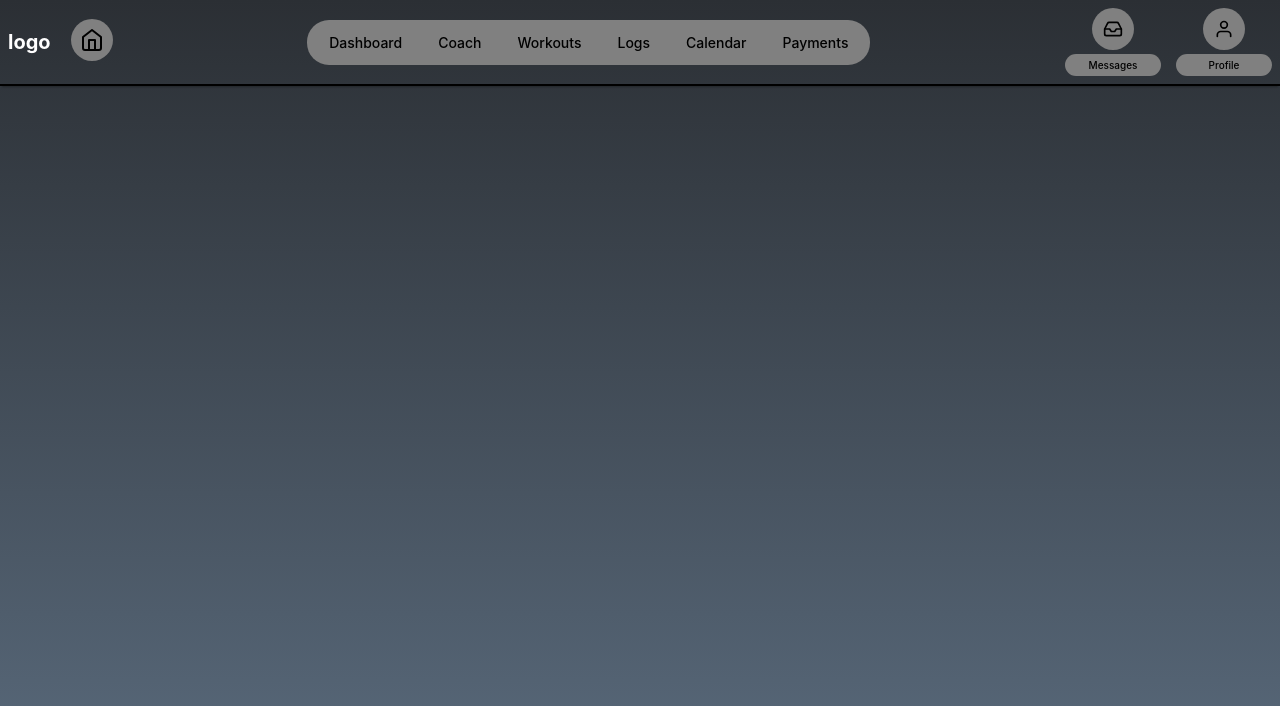
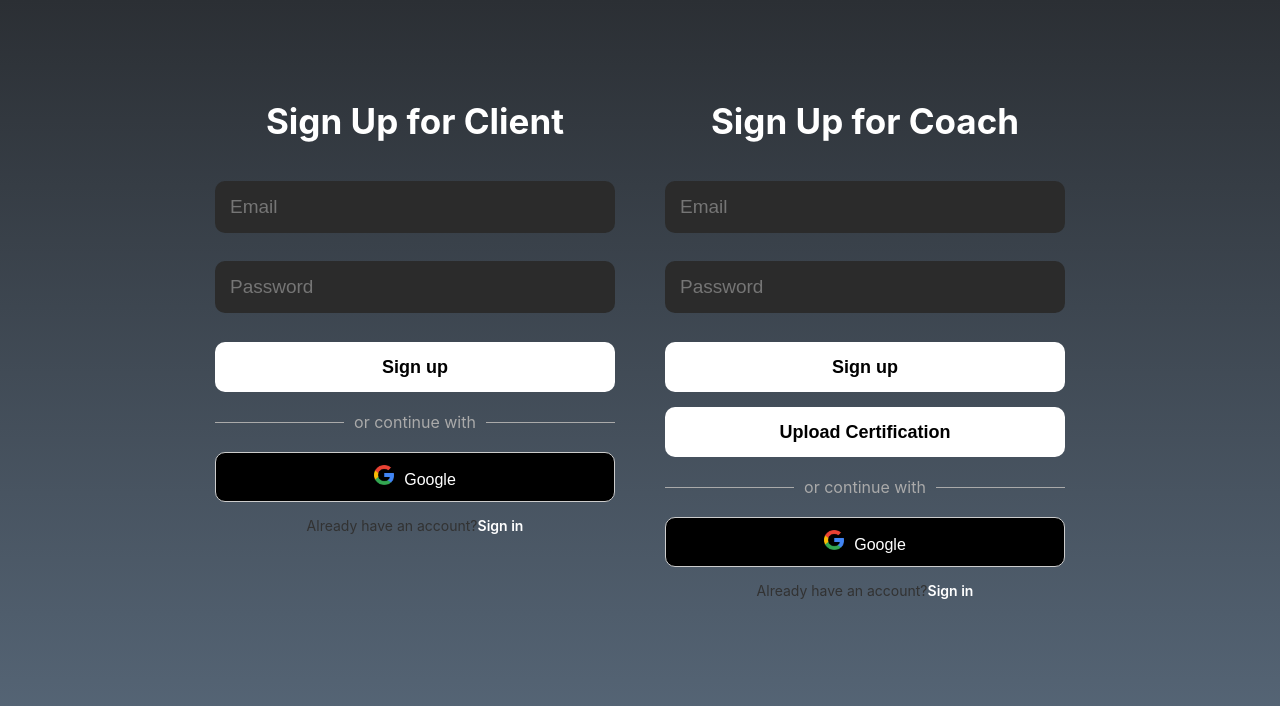
Before and after one commit to Euijinlim9/490Frontend, a React (Create React App) app: page /signup in a window 1280 px wide. Shown: the top 706 px of the page. Built offline with nearby package versions, Linux system fonts and the light colour scheme.

Commit message:
created signup page + adjusted login page

```diff
--- a/src/App.js
+++ b/src/App.js
@@ -4,6 +4,7 @@ import "./App.css";
 
 import Header from "./components/Header";
 
+import Signup from "./pages/Signup";
 import Login from "./pages/login";
 import Home from "./pages/Home";
 import Dashboard from "./pages/Dashboard";
@@ -19,14 +20,16 @@ function App() {
   const location = useLocation();
 
   const hideHeader = location.pathname === "/";
+  const hideHeader2 = location.pathname === "/signup";
 
   return (
     <div className="body">
-      {!hideHeader && <Header />}
+      {!hideHeader && !hideHeader2 && <Header />}
 
       <div className="page-content">
         <Routes>
           <Route path="/" element={<Login />} />
+          <Route path="/signup" element={<Signup />} />
           <Route path="/home" element={<Home />} />
           <Route path="/dashboard" element={<Dashboard />} />
           <Route path="/coach" element={<Coach />} />
--- /dev/null
+++ b/src/pages/Signup.js
@@ -0,0 +1,58 @@
+import React from "react";
+import {useNavigate} from "react-router-dom";
+import "../styles/Dashboard.css";
+import "../styles/Login.css";
+import googleLogo from "../images/google.png";
+
+function Signup(){
+
+    const navigate = useNavigate();
+    return (
+
+        <div className="signup-page">
+            <div className="container-left">
+                <div className="text">Sign Up for Client</div>
+            <div>
+            <div className="inputs">
+                <div className="input">
+                    <input type="email" placeholder="Email" />
+                </div>
+                <div className="input">
+                    <input type="password" placeholder="Password" />
+                </div>
+            </div>
+            <button className="loginbutton" onClick={() => navigate("/home")}>Sign up</button>
+            <div className="divider">or continue with</div>
+            <button className="google-btn"><img src={googleLogo} alt="" className="google-icon"
+            />Google</button>
+            <div className="signup-link">Already have an account?
+                <span onClick={() => navigate("/")}>Sign in</span>
+            </div>
+        </div>
+        </div>
+        <div className="container-right">
+        <div className="text">Sign Up for Coach</div>
+        <div>
+            <div className="inputs">
+                <div className="input">
+                    <input type="email" placeholder="Email" />
+                </div>
+                <div className="input">
+                    <input type="password" placeholder="Password" />
+                </div>
+            </div>
+            <button className="loginbutton" onClick={() => navigate("/home")}>Sign up</button>
+            <button className="loginbutton">Upload Certification</button>
+            <div className="divider">or continue with</div>
+            <button className="google-btn"><img src={googleLogo} alt="" className="google-icon"
+            />Google</button>
+            <div className="signup-link">Already have an account?
+                <span onClick={() => navigate("/")}>Sign in</span>
+            </div>
+        </div>
+        </div>
+        </div>
+  )
+}
+
+export default Signup;
--- a/src/pages/login.js
+++ b/src/pages/login.js
@@ -1,13 +1,14 @@
 import React from "react";
-import "../styles/Dashboard.css";
+import {useNavigate} from "react-router-dom";
 import "../styles/Login.css";
 import googleLogo from "../images/google.png";
 
 function Login() {
+    const navigate = useNavigate();
+
   return (
-    <div className="dashboard-page">
         <div className="container">
-        <h2 className="text">Log In</h2>
+        <div className="text">Log in</div>
         <div>
             <div className="inputs">
                 <div className="input">
@@ -18,17 +19,19 @@ function Login() {
                 </div>
             </div>
             <div className="forgot-pass">Forgot your Password?</div>
-            <button>Log in</button>
+            <button className="loginbutton" onClick={() => navigate("/home")}>
+                Log in
+            </button>
             <div className="divider">or continue with</div>
             <button className="google-btn"><img src={googleLogo} alt="" className="google-icon"
             />Google</button>
-            <div className="signup-link">Don’t have an account? <span>Sign up</span></div>
+            <div className="signup-link">Don’t have an account?
+                <span onClick={() => navigate("/signup")}>Sign up</span>
+            </div>
         </div>
         </div>
-      </div>
+
 
   )
 }
-
-
 export default Login;
--- a/src/styles/Login.css
+++ b/src/styles/Login.css
@@ -7,18 +7,36 @@
     padding-bottom: 30px;
 }
 
+.signup-page {
+  display: flex;
+  justify-content: center;
+  align-items: flex-start;
+  gap: 50px;
+  padding-top: 100px;
+}
+
+.container-left,
+.container-right {
+  width: 400px;
+  display: flex;
+  flex-direction: column;
+  align-items: center;
+}
+
 .text{
-    font-size:48px;
+    font-size:35px;
     font-weight:700;
     text-align: center;
     margin-bottom: 10px;
+    color: #ffffff;
 }
 
 .inputs{
-    margin-top: 20px;
+    margin-top: 15px;
+    margin-bottom: 15px;
     display: flex;
     flex-direction: column;
-    gap: 15px;
+
 }
 
 .input{
@@ -52,7 +70,7 @@
     cursor: pointer;
 }
 
-button {
+.loginbutton {
     width: 100%;
     max-width: 400px;
     height: 50px;
@@ -124,3 +142,7 @@ button {
 .divider::after {
     margin-left: 10px;
 }
+
+.loginbutton + .loginbutton{
+    margin-top:15px;
+}
```
